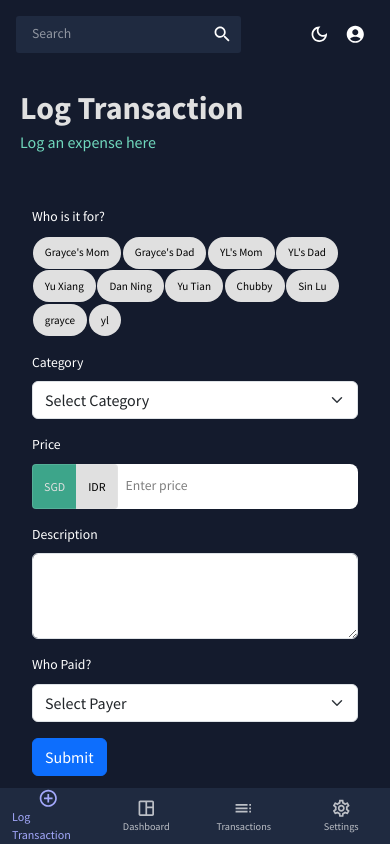
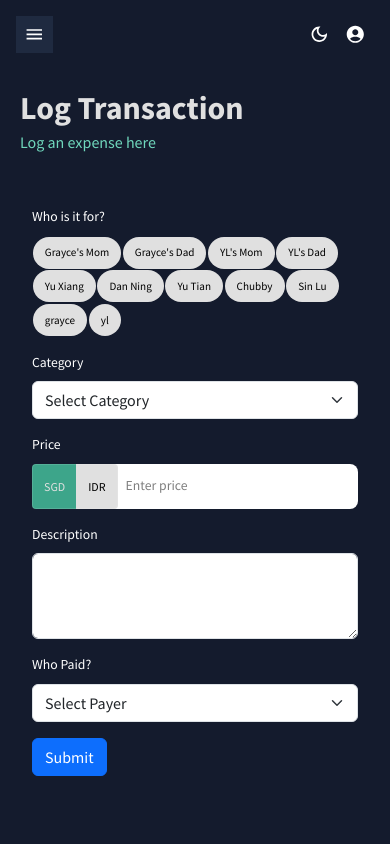
Before and after one commit to siahyeelong/split-expense-tracker, a React (Create React App) app in the folder client/: page / in a window 390 px wide. Built offline with nearby package versions, Linux system fonts and the light colour scheme.

Commit message:
replaced bottombar with menu items instead

```diff
--- a/client/src/App.js
+++ b/client/src/App.js
@@ -7,7 +7,6 @@ import LogTransaction from "./components/pages/LogTransaction";
 import Dashboard from "./components/pages/Dashboard";
 import Transactions from "./components/pages/Transactions"
 import Settings from "./components/pages/Settings"
-import Bottombar from "./components/Bottombar";
 
 function App() {
   const [theme, colorMode] = useMode();
@@ -28,7 +27,6 @@ function App() {
             </Routes>
           </main>
         </div>
-        <Bottombar />
       </ThemeProvider>
     </ColorModeContext.Provider>
   );
--- /dev/null
+++ b/client/src/components/DropdownMenu.jsx
@@ -0,0 +1,75 @@
+import React, { useState } from 'react';
+import { Box, Menu, MenuItem, IconButton, Typography, useTheme, useMediaQuery } from '@mui/material';
+import { tokens } from '../theme'
+import MenuOutlinedIcon from '@mui/icons-material/MenuOutlined';
+import AddCircleOutlineOutlinedIcon from '@mui/icons-material/AddCircleOutlineOutlined';
+import SpaceDashboardOutlinedIcon from '@mui/icons-material/SpaceDashboardOutlined';
+import TocOutlinedIcon from '@mui/icons-material/TocOutlined';
+import SettingsOutlinedIcon from '@mui/icons-material/SettingsOutlined';
+import { Link } from 'react-router-dom';
+
+function DropdownMenu() {
+    const theme = useTheme();
+    const colours = tokens(theme.palette.mode);
+    const isVertical = useMediaQuery('(max-aspect-ratio: 1/1)');
+
+    const [anchorEl, setAnchorEl] = useState(null);
+    const isOpen = Boolean(anchorEl);
+    const [selected, setSelected] = useState('logtransaction');
+
+    const handleMenuClick = (event) => {
+        setAnchorEl(event.currentTarget);
+    };
+
+    const handleMenuClose = () => {
+        setAnchorEl(null);
+    };
+
+    const menuItems = [
+        { title: 'Log Transaction', to: '/', icon: <AddCircleOutlineOutlinedIcon /> },
+        { title: 'Dashboard', to: '/dashboard', icon: <SpaceDashboardOutlinedIcon /> },
+        { title: 'View All Transactions', to: '/transactions', icon: <TocOutlinedIcon /> },
+        { title: 'Settings', to: '/settings', icon: <SettingsOutlinedIcon /> },
+    ];
+
+    return isVertical ? (
+        <Box sx={{ backgroundColor: colours.primary[400] }}>
+            <IconButton onClick={handleMenuClick} color="inherit">
+                <MenuOutlinedIcon />
+            </IconButton>
+            <Menu
+                anchorEl={anchorEl}
+                open={isOpen}
+                onClose={handleMenuClose}
+                MenuListProps={{
+                    'aria-labelledby': 'basic-button',
+                }}
+                sx={{
+                    '& .MuiPaper-root': {
+                        backgroundColor: colours.primary[400], // Yellow background for menu options
+                    },
+                }}
+            >
+                {menuItems.map((item) => (
+                    <MenuItem
+                        key={item.title}
+                        component={Link}
+                        to={item.to}
+                        onClick={() => {
+                            setSelected(item.title.toLowerCase().replace(/\s+/g, ''));
+                            handleMenuClose();
+                        }}
+                        selected={selected === item.title.toLowerCase().replace(/\s+/g, '')}
+                    >
+                        <Box display="flex" alignItems="center">
+                            {item.icon}
+                            <Typography ml={2}>{item.title}</Typography>
+                        </Box>
+                    </MenuItem>
+                ))}
+            </Menu>
+        </Box>
+    ) : <></>
+}
+
+export default DropdownMenu;
--- a/client/src/components/Topbar.jsx
+++ b/client/src/components/Topbar.jsx
@@ -1,10 +1,10 @@
 import { Box, IconButton, InputBase, useTheme } from "@mui/material"
 import { ColorModeContext, tokens } from "../theme";
 import { useContext } from "react";
-import SearchIcon from "@mui/icons-material/Search"
 import LightModeOutlinedIcon from '@mui/icons-material/LightModeOutlined';
 import DarkModeOutlinedIcon from '@mui/icons-material/DarkModeOutlined';
 import AccountCircleRoundedIcon from '@mui/icons-material/AccountCircleRounded';
+import DropdownMenu from "./DropdownMenu";
 
 function Topbar() {
 
@@ -14,15 +14,7 @@ function Topbar() {
 
     return (
         <Box display='flex' justifyContent='space-between' p={2}>
-            {/* Search bar */}
-            <Box display='flex' backgroundColor={colours.primary[400]} borderRadius='3px'>
-                <InputBase sx={{ ml: 2, flex: 1 }} placeholder='Search' />
-                <IconButton type='button' sx={{ p: 1 }}>
-                    <SearchIcon />
-                </IconButton>
-            </Box>
-
-            {/* Icons */}
+            <DropdownMenu />
             <Box display='flex'>
                 <IconButton onClick={colourMode.toggleColorMode}>
                     {theme.palette.mode === 'dark' ?
--- a/client/src/components/Bottombar.jsx
+++ b/client/src/components/oldBottombar.jsx
@@ -1,3 +1,8 @@
+/**
+ * [Deprecated] This was supposed to replace the sidebar when the viewing screen is vertical like on a mobile phone.
+ * The feature has been superceded by the DropdownMenu feature
+ */
+
 import { React, useState } from 'react';
 import { Link } from 'react-router-dom'
 import { tokens } from '../theme'
--- a/client/src/components/pages/LogTransaction/LogTransactionForm.jsx
+++ b/client/src/components/pages/LogTransaction/LogTransactionForm.jsx
@@ -152,6 +152,7 @@ function LogTransactionForm() {
                                     color: '#000',
                                     backgroundColor: selected ? Person.findFavColour(person.identifier, People) : '#e0e0e0',
                                     margin: '0.25%',
+                                    '&:hover': { backgroundColor: Person.findFavColour(person.identifier, People) }
                                 }}
                                 clickable
                                 onClick={() => handleChipSelection(person.identifier)}
```
